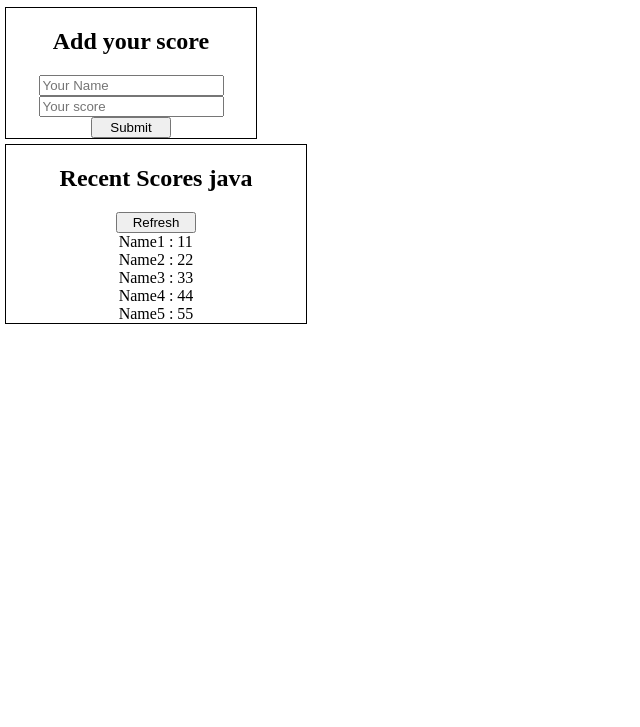
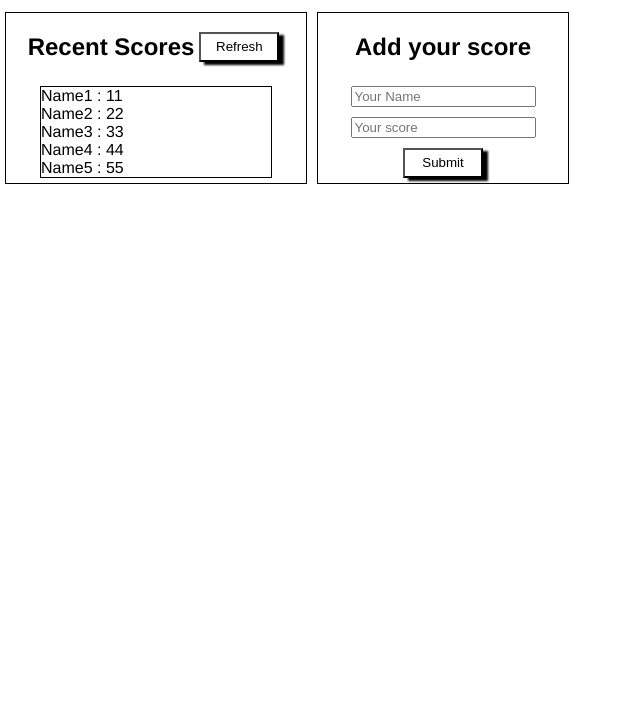
Before and after one commit to anas599/Leaderboard, a website built with webpack: page src/index.html in a window 1280 px wide. Shown: the part 73-800 px from the top of the page, without its empty margins (0-640 px from the left). Built offline with nearby package versions, Linux system fonts and the light colour scheme.

Commit message:
Updated buttons

```diff
--- a/src/Assets/style.css
+++ b/src/Assets/style.css
@@ -1,5 +1,6 @@
 body {
   margin: 0;
+  font-family: Helvetica, sans-serif;
 }
 
 #scoreForm {
@@ -21,6 +22,10 @@ body {
 
 button {
   width: 80px;
+  height: 30px;
+  margin: 5px;
+  background-color: white;
+  filter: drop-shadow(5px 3px 1px #000);
 }
 
 .refreshSec {
@@ -31,3 +36,24 @@ button {
   align-items: center;
   margin: 5px;
 }
+
+.bothSections {
+  display: flex;
+  flex-direction: row;
+}
+
+.topHead {
+  display: flex;
+  flex-direction: row;
+  align-items: center;
+}
+
+input {
+  margin: 5px;
+}
+
+.scoreName {
+  border: 1px solid black;
+  width: 230px;
+  margin: 5px;
+}
--- a/src/index.js
+++ b/src/index.js
@@ -2,5 +2,9 @@ import './Assets/style.css';
 import addScoreSection from './modules/addScore.js';
 import displayRecent from './modules/recentScores.js';
 
-document.body.appendChild(addScoreSection());
-document.body.appendChild(displayRecent());
+const bothSections = document.createElement('section');
+bothSections.classList.add('bothSections');
+bothSections.appendChild(displayRecent());
+bothSections.appendChild(addScoreSection());
+
+document.body.appendChild(bothSections);
--- a/src/modules/recentScores.js
+++ b/src/modules/recentScores.js
@@ -25,15 +25,20 @@ export default function displayRecent() {
     .map((x) => `${x.name} : ${x.score}<br>`)
     .join('');
   const scBoard = document.createElement('div');
+  const topHead = document.createElement('div');
+  topHead.classList.add('topHead');
+
   scBoard.classList.add('refreshSec');
   const h2 = document.createElement('h2');
-  h2.innerHTML = 'Recent Scores java';
-  scBoard.appendChild(h2);
+  h2.innerHTML = 'Recent Scores';
+  topHead.appendChild(h2);
   const refreshButton = document.createElement('button');
   refreshButton.innerHTML = 'Refresh';
-  scBoard.appendChild(refreshButton);
+  topHead.appendChild(refreshButton);
+  scBoard.appendChild(topHead);
+
   const scoreDiv = document.createElement('div');
-  scoreDiv.classList.add = 'scoreName';
+  scoreDiv.classList.add('scoreName');
   scoreDiv.innerHTML = scoreBoardVar;
   scBoard.appendChild(scoreDiv);
   return scBoard;
```
Also changed, not shown: dist/index.bundle.js, dist/index.html.
